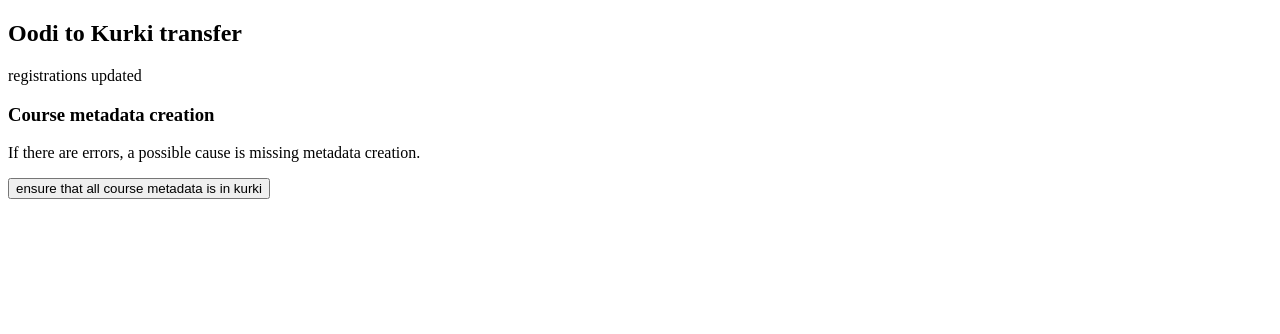
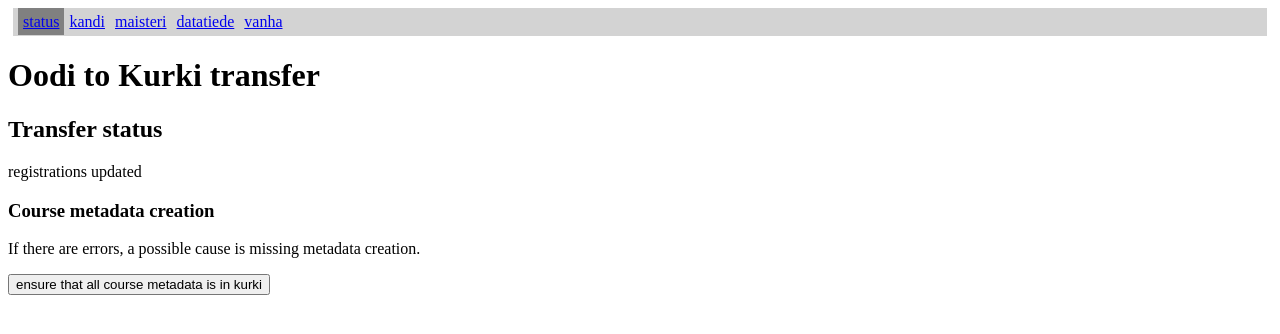
Before and after one commit to UniversityOfHelsinkiCS/opetushallinto_frontend, a React app: page / in a window 1280 px wide. Shown: the top 334 px of the page. Built offline with nearby package versions, Linux system fonts and the light colour scheme; no server answers; the HTML template or start-up script is replaced by a standard one.

Commit message:
routes set up

```diff
--- a/package.json
+++ b/package.json
@@ -5,7 +5,7 @@
   "main": "index.js",
   "scripts": {
     "compile": "webpack",
-    "watch": "webpack-dev-server --hot --inline"
+    "watch": "webpack-dev-server -d --hot --inline"
   },
   "author": "Matti Luukkainen",
   "license": "MIT",
@@ -25,6 +25,7 @@
   "dependencies": {
     "base-64": "^0.1.0",
     "react": "^16.0.0",
-    "react-dom": "^16.0.0"
+    "react-dom": "^16.0.0",
+    "react-router-dom": "^4.2.2"
   }
 }
--- a/src/App.js
+++ b/src/App.js
@@ -1,29 +1,56 @@
 import React from 'react'
-import Errors from './components/Errors'
-import MetadataCreator from './components/MetadataCreator'
+import Status from './components/Status'
+import Courses from './components/Courses'
 import { getErrors } from './services'
+import { Route, NavLink } from 'react-router-dom'
+
+const HomePage = () => <div>Home Page</div>
+const UsersPage = () => <div>Users Page</div>
+
+const Course = () => {
+  console.log("**")
+  return(<p>kurssi</p>)
+}
 
 class App extends React.Component {
   constructor() {
     super()
     this.state = {
-      errors: []
+      status: {errors:[]}
     }
   }
   componentWillMount() {
     getErrors()
     .then( response => response.json() )
     .then( data => {
-      this.setState(data)
+      this.setState({status: data})
     })
   }
   render() {
     return (
       <div>
-        <h2>Oodi to Kurki transfer</h2>
-        <p>registrations updated {this.state.time}</p>
-        <Errors errors={this.state.errors}/>
-        <MetadataCreator />
+        <header className='header'>
+          <NavLink className='padding' to="/" exact activeClassName="active">status</NavLink>
+          <NavLink className='padding' to="/courses/500-K005" exact activeClassName="active">kandi</NavLink>
+          <NavLink className='padding' to="/courses/500-M009" exact activeClassName="active">maisteri</NavLink>
+          <NavLink className='padding' to="/courses/500-M010" exact activeClassName="active">datatiede</NavLink>
+          <NavLink className='padding' to="/courses/H523" exact activeClassName="active">vanha</NavLink>
+        </header>
+
+        <h1>Oodi to Kurki transfer</h1>
+
+        <div>
+          <Route path="/" exact render={() =>
+            <Status status={this.state.status}/>
+          } />
+          <Route path="/courses/:id" exact render={(props) =>
+            <Courses id={props.match.params.id}/>
+          } />
+          <Route path="/courses/1/2" exact render={() =>
+          <Course />
+          } />
+
+        </div>
       </div>
     )
   }
--- a/src/app.css
+++ b/src/app.css
@@ -6,3 +6,14 @@
   margin: 10px;
   padding: 3px;
 }
+.header{
+  background-color: lightgray;
+  padding: 5px;
+  margin: 5px;
+}
+.padding{
+  padding: 5px;
+}
+.active{
+  background-color: gray;
+}
--- /dev/null
+++ b/src/components/Courses.js
@@ -0,0 +1,48 @@
+import React from 'react'
+import { Route, NavLink } from 'react-router-dom'
+import { coursesFor } from '../services'
+import Course from '../lib/Course'
+
+class Courses extends React.Component {
+  constructor(props) {
+    super(props)
+    this.state = {
+      courses: []
+    }
+  }
+
+  fetchCoursesFor(org) {
+    coursesFor(org)
+    .then( response => response.json() )
+    .then( courses => {
+      console.log(courses)
+      this.setState({ courses: courses.json.map(c=>new Course(c)) })
+    })
+  }
+
+  componentWillMount() {
+    this.fetchCoursesFor(this.props.id)
+  }
+
+  componentWillReceiveProps(nextProps) {
+    this.fetchCoursesFor(nextProps.id)
+  }
+
+  render() {
+    const courses = () => this.state.courses.map((c,i)=><tr key={i}><td>{c.name}</td></tr>)
+
+    return(
+      <div>
+      <h2>courses of {this.props.id}</h2>
+      <table>
+        <tbody>
+          {courses()}
+        </tbody>
+      </table>
+
+      <NavLink to="/courses/1/2">linkki</NavLink>
+    </div>)
+  }
+}
+
+export default Courses
--- /dev/null
+++ b/src/components/Status.js
@@ -0,0 +1,19 @@
+import React from 'react'
+import Errors from './Errors'
+import MetadataCreator from './MetadataCreator'
+import { getErrors } from '../services'
+
+class Status extends React.Component {
+  render() {
+    return (
+      <div>
+        <h2>Transfer status</h2>
+        <p>registrations updated {this.props.status.time}</p>
+        <Errors errors={this.props.status.errors} />
+        <MetadataCreator />
+      </div>
+    )
+  }
+}
+
+export default Status
--- a/src/index.js
+++ b/src/index.js
@@ -2,9 +2,14 @@
 
 import React from 'react'
 import ReactDOM from 'react-dom'
+import { HashRouter } from 'react-router-dom'
 import App from './App'
 
-ReactDOM.render(<App />, document.getElementById('root'))
+ReactDOM.render(
+  <HashRouter>
+    <App />
+  </HashRouter>,
+  document.getElementById('root'))
 
 if (module.hot) {
   module.hot.accept()
--- /dev/null
+++ b/src/lib/Course.js
@@ -0,0 +1,11 @@
+class Course {
+  constructor(hash) {
+    this.hash = hash
+  }
+
+  get name() {
+    return this.hash.data.realisation_name[0].text
+  }
+}
+
+export default Course
--- a/src/services/index.js
+++ b/src/services/index.js
@@ -9,3 +9,8 @@
       headers: new Headers().append('Authorization', TOKEN)
     }
   )
+
+export const coursesFor = (organization) => {
+  const url = `https://opetushallinto.cs.helsinki.fi/organizations/${organization}/cached_courses.json`
+  return fetch(url)
+}
--- a/webpack.config.js
+++ b/webpack.config.js
@@ -1,16 +1,17 @@
 const path = require('path')
-const ExtendedDefinePlugin = require('extended-define-webpack-plugin');
+const ExtendedDefinePlugin = require('extended-define-webpack-plugin')
 
 module.exports = {
   entry: './src/index.js',
   output: {
-    path: path.resolve('dist'),
+    path: path.join(__dirname, 'dist'),
     filename: './app.js'
   },
   devServer: {
     port: 8000,
-    contentBase: 'dist'
+    contentBase: 'dist',
   },
+  devtool: 'source-map',
   module: {
     loaders: [
       {
```
Also changed, not shown: 1 other file (tests, documents, lock files or other folders).
